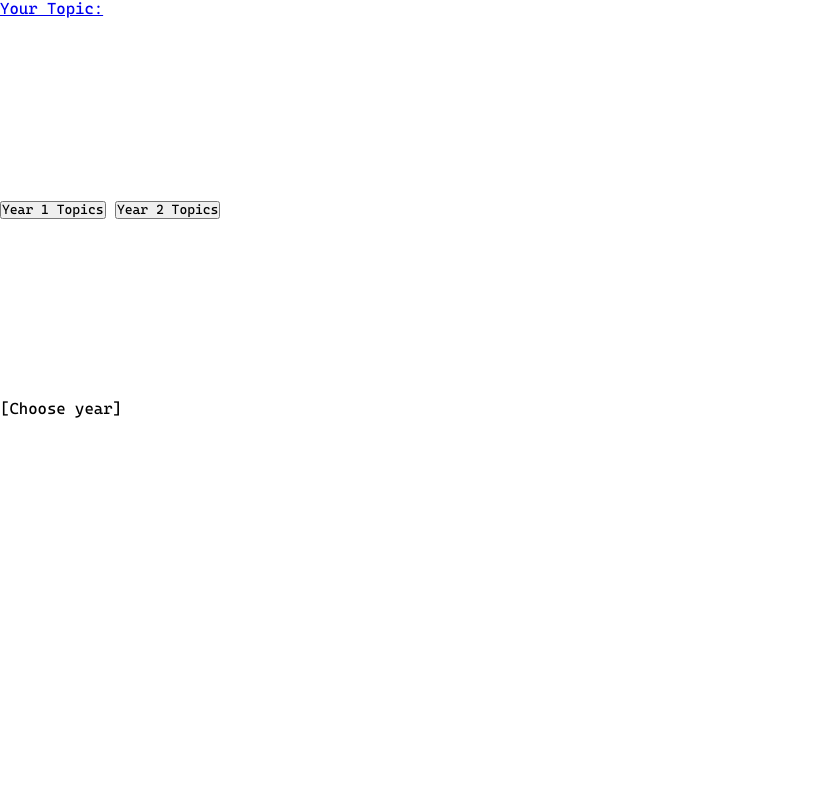
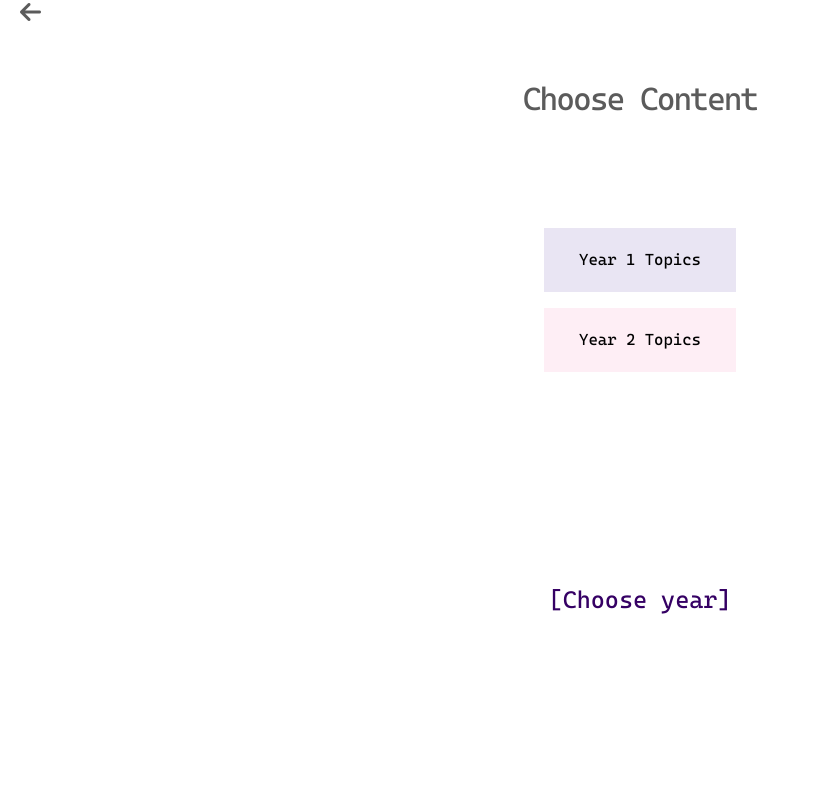
Before and after one commit to nocdn/random-revision, a website: page subjects/placeholder.html in a window 1280 px wide. Shown: the whole page, without its empty margins (0-820 px from the left). Drawn offline with Linux system fonts and the light colour scheme.

Commit message:
styled placeholder

```diff
--- a/assets/css/placeholder.scss
+++ b/assets/css/placeholder.scss
@@ -19,3 +19,69 @@ body {
 html {
   height: -webkit-fill-available;
 }
+
+.heading {
+  font-size: 2rem;
+  letter-spacing: -2px;
+  color: #333;
+  opacity: 80%;
+  text-decoration: none;
+  display: flex;
+  // center everything
+  flex-direction: column;
+  align-items: center;
+  justify-content: center;
+}
+
+.back-arrow {
+  font-size: 1.5rem;
+  color: #333;
+  opacity: 80%;
+  position: absolute;
+  top: 0px;
+  left: 20px;
+  font-weight: bold;
+  z-index: 2;
+}
+
+.yearButtons {
+  display: flex;
+  flex-direction: column;
+  align-items: center;
+  justify-content: center;
+  gap: 1rem;
+
+  button {
+    width: 12rem;
+    height: 4rem;
+    font-size: 1rem;
+  }
+
+  button:nth-child(1) {
+    background: #e9e5f3;
+    outline: none;
+    border: 2px solid transparent;
+  }
+
+  button:nth-child(2) {
+    background: #feeef5;
+    outline: none;
+    border: 2px solid transparent;
+  }
+}
+
+.topic {
+  display: flex;
+  align-items: center;
+  justify-content: center;
+  font-size: 1.5rem;
+  font-family: "cascadia-regular";
+  // dark purple text color
+  color: #350064;
+  // center the text
+  text-align: center;
+
+  // for morphing animation
+  transition: filter 0.5s, transform 0.5s;
+  animation: breathing 5s ease-out infinite normal;
+}
--- a/subjects/placeholder.html
+++ b/subjects/placeholder.html
@@ -5,9 +5,21 @@
     <meta name="viewport" content="width=device-width, initial-scale=1.0" />
     <title>Placeholder</title>
     <link rel="stylesheet" href="../assets/css/placeholder.css" />
+    <link
+      rel="shortcut icon"
+      href="../assets/images/faviconNew.png"
+      type="image/x-icon"
+    />
+    <script
+      src="https://kit.fontawesome.com/7d2900409e.js"
+      crossorigin="anonymous"
+    ></script>
   </head>
   <body>
-    <p><a href="../index.html">Your Topic:</a></p>
+    <a class="back-arrow" href="../index.html" aria-label="Back Arrow"
+      ><i class="fa-solid fa-arrow-left"> </i
+    ></a>
+    <p class="heading">Choose Content</p>
     <div class="yearButtons">
       <button class="year-1">Year 1 Topics</button>
       <button class="year-2">Year 2 Topics</button>
```
Also changed, not shown: assets/css/placeholder.css, 1 other file.
